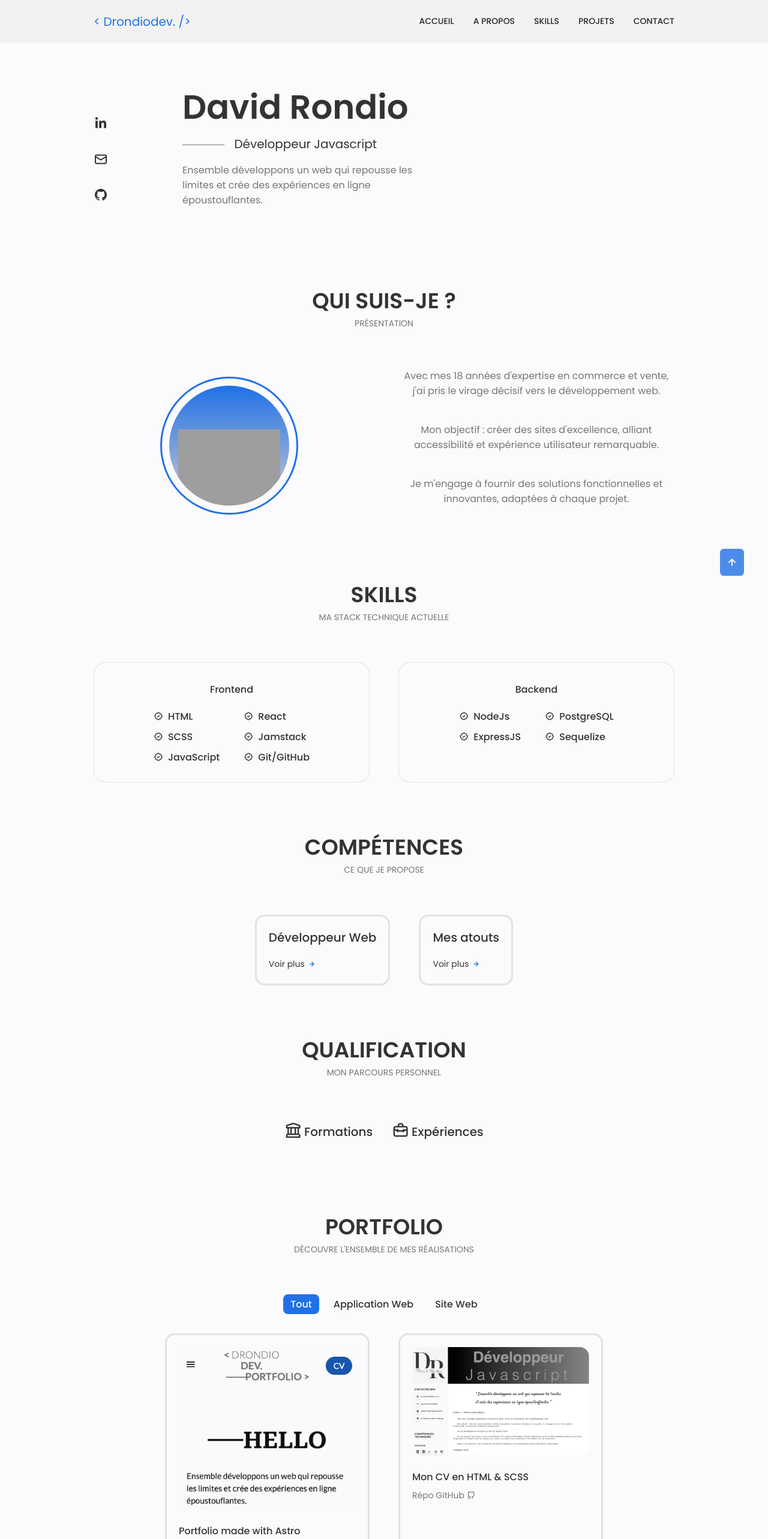
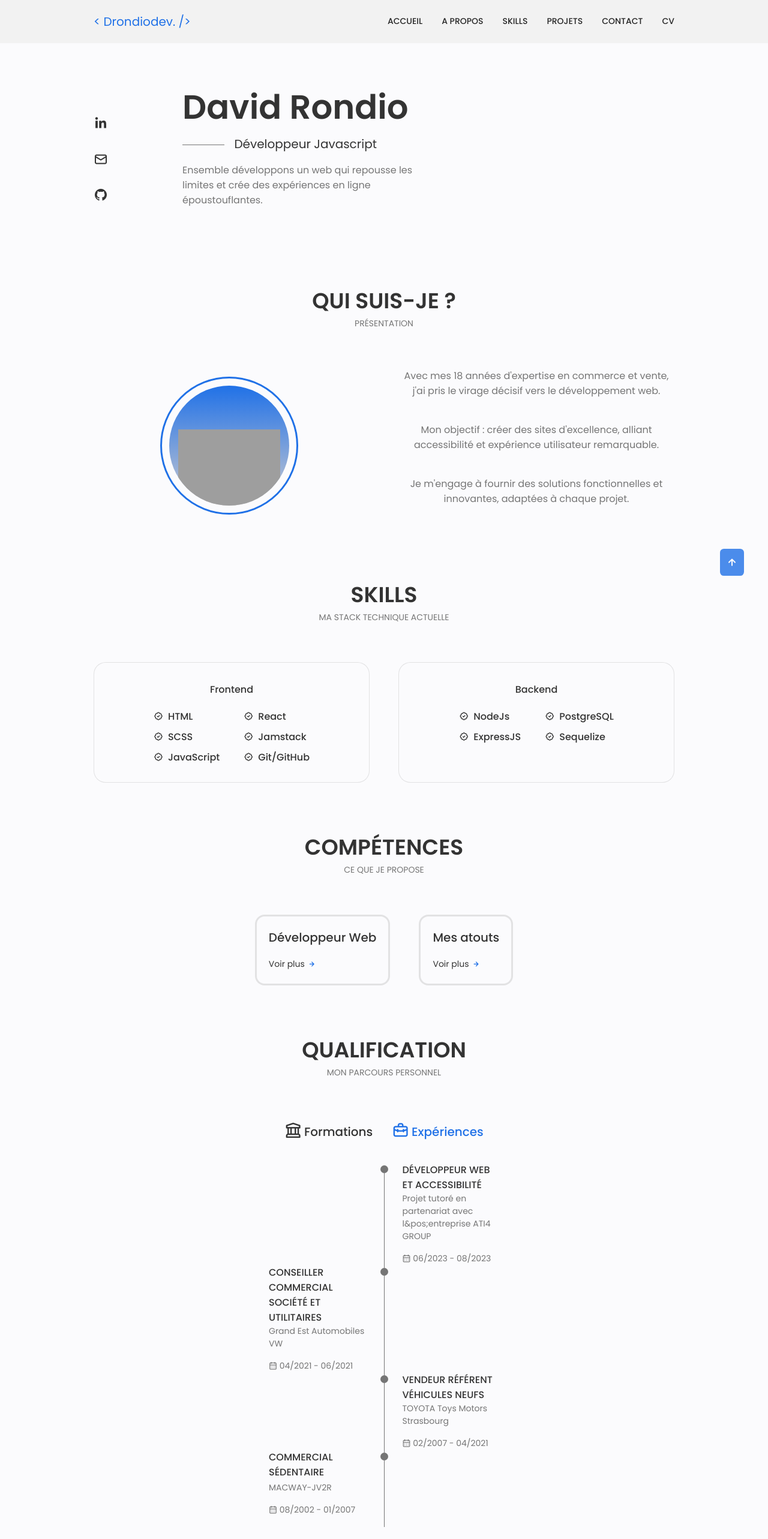
Before and after one commit to drondiodev/React-Portfolio, a React (Vite) app: page / in a window 1280 px wide. Shown: the top 2566 px of the page at 60% size. Built offline with nearby package versions, Linux system fonts and the light colour scheme; grey boxes are pictures that could not be loaded.

Commit message:
ajout lien cv et favicon

```diff
--- a/index.html
+++ b/index.html
@@ -6,6 +6,7 @@
   <meta name="viewport" content="width=device-width, initial-scale=1.0" />
   <link rel='stylesheet' href='https://unpkg.com/boxicons@2.1.4/css/boxicons.min.css'>
   <link rel="stylesheet" href="https://unicons.iconscout.com/release/v4.0.8/css/line.css">
+  <link rel="icon" type="image/png" sizes="32x32" href="./src/assets/favicon-32x32.png">
   <title>Portfolio | David Rondio | React</title>
 
 <body>
--- a/src/components/header/Header.jsx
+++ b/src/components/header/Header.jsx
@@ -34,6 +34,11 @@ const Header = () => {
                                 <i className="uil uil-message nav__icon"></i> Contact
                             </a>
                         </li>
+                        <li className="nav_item">
+                            <a href="https://cv-drondiodev.netlify.app/" target="_blank" rel="noreferrer" className="nav__link">
+                                <i className="uil uil-file nav__icon"></i> CV
+                            </a>
+                        </li>
                     </ul>
 
                     <i className="uil uil-times nav__close" onClick={() => showMenu(!Toggle)}></i>
--- a/src/components/qualifications/Qualifications.jsx
+++ b/src/components/qualifications/Qualifications.jsx
@@ -1,7 +1,7 @@
 import React, { useState } from "react";
 import "./qualifications.css";
 const Qualifications = () => {
-    const [toggleState, setToggleState] = useState(0);
+    const [toggleState, setToggleState] = useState(2);
     const toggleTab = (index) => {
         setToggleState(index);
     };
@@ -100,7 +100,7 @@ const Qualifications = () => {
                     DÉVELOPPEUR WEB ET ACCESSIBILITÉ
                     </h3>
                     <span className="qualification__subtitle">
-                    Projet tutoré en partenariat avec l'entreprise ATI4 GROUP
+                    Projet tutoré en partenariat avec l&pos;entreprise ATI4 GROUP
                     </span>
                     <div className="qualification__calendar">
                     <i className="uil uil-calendar-alt"></i> 06/2023 - 08/2023
--- a/src/components/qualifications/qualifications.css
+++ b/src/components/qualifications/qualifications.css
@@ -17,7 +17,7 @@
 }
 
 .qualification__button:hover {
-    color: var(--title-color-dark);
+    color: var(--primary);
 }
 
 .qualification__icon {
```
Also changed, not shown: src/assets/favicon-32x32.png (added).
